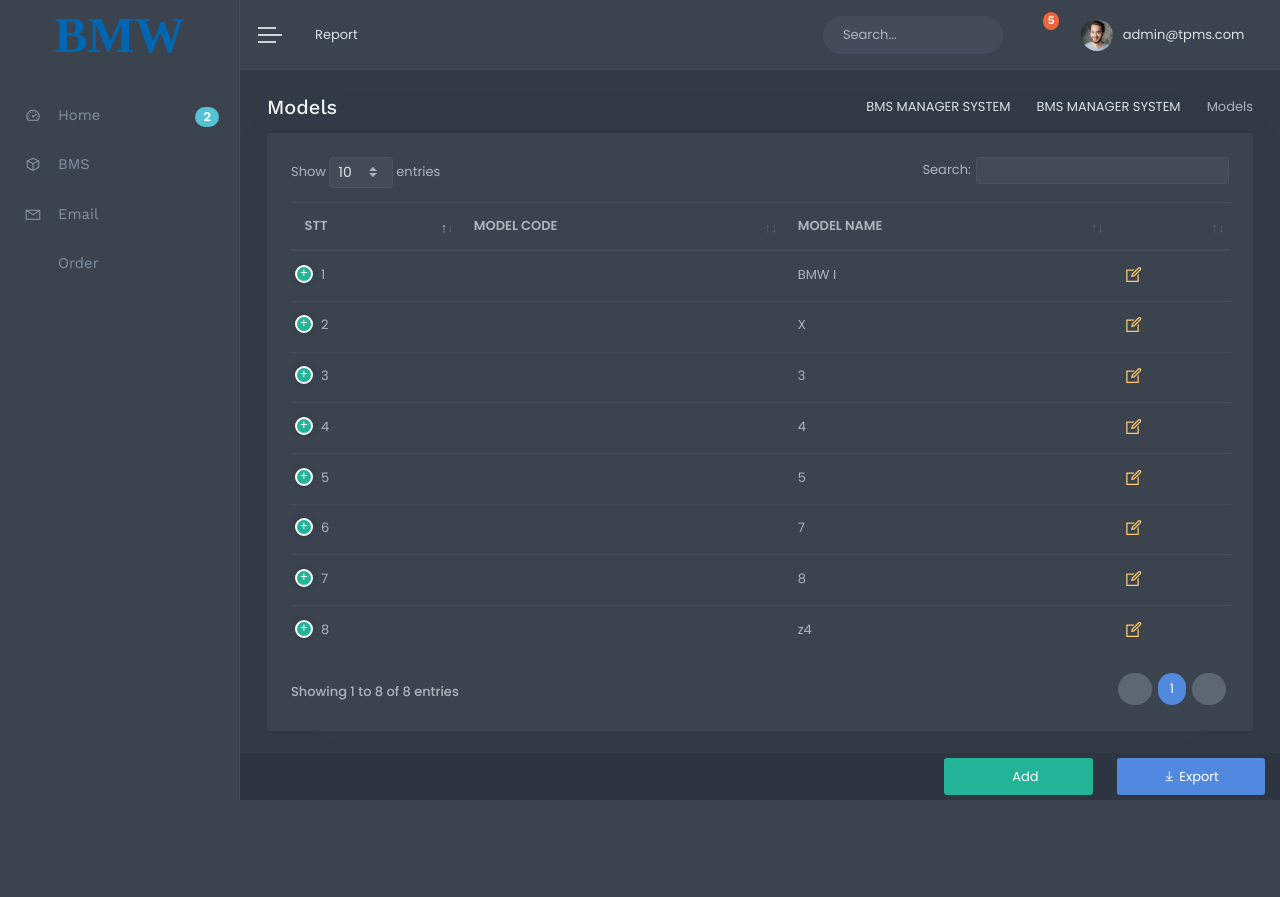
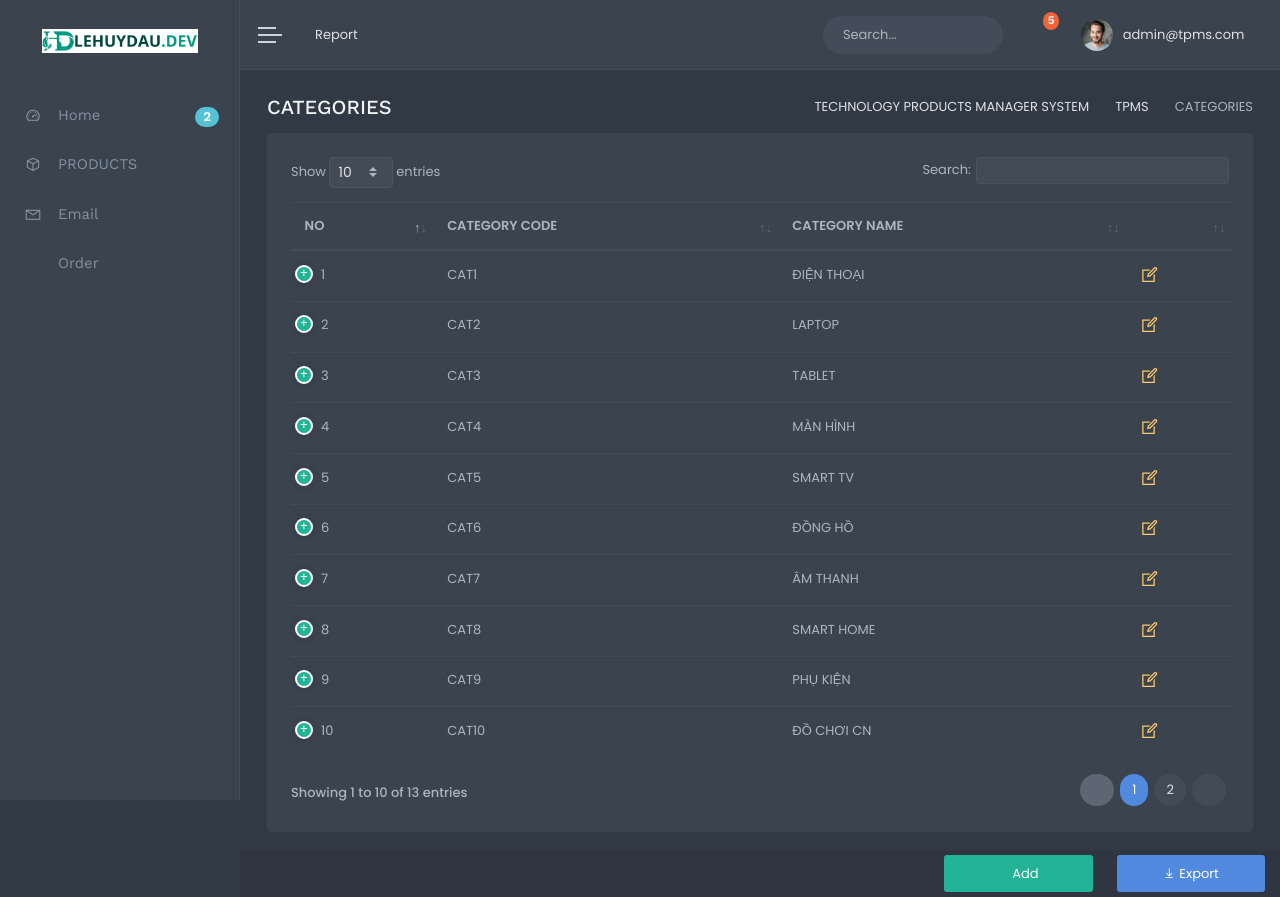
Before and after one commit to HuyDau/TPMS, a PHP site: page /admin/categories/categories.php in a window 1280 px wide. Before the commit the page ends 800 px from the top, so only its background shows below. Run offline with PHP 8.4, Linux system fonts and the light colour scheme; a user stored in the database is signed in; data comes from the database, SQL or seed files in the repository; style sheets or scripts are compiled from the project's sources; some libraries are stand-ins or nearby versions; some web fonts are replaced.

Commit message:
20112023

```diff
--- a/admin/categories/categories.css
+++ b/admin/categories/categories.css
@@ -1,3 +1,6 @@
+.form-edit form .modal-dialog .modal-content .modal-header .close a {
+  color: #fff;
+}
 .form-edit form .modal-dialog .modal-content .modal-body .text-right .close-form a {
   color: #fff;
 }/*# sourceMappingURL=categories.css.map */
--- a/admin/categories/categories.js
+++ b/admin/categories/categories.js
@@ -1,4 +1,4 @@
-function close(){
+function closeEditCat(){
 
     location.href = "http://localhost/tpms/admin/categories/categories.php";
 }
--- a/admin/categories/categories.php
+++ b/admin/categories/categories.php
@@ -1,6 +1,6 @@
 <?php
 session_start();
-if (!isset($_SESSION['user_admin'])) {
+if (!isset($_SESSION['admin_user'])) {
     header("location: ../login.php");
 }
 
@@ -8,10 +8,10 @@ require_once("../../config/config.php");
 
 if (isset($_POST['sbm']) && !empty($_POST['search'])) {
     $search = $_POST['search'];
-    $sqlModels = mysqli_query($conn, "SELECT * FROM category WHERE name_category LIKE '%$search%' ");
-    $totalModel = mysqli_num_rows($sqlModels);
+    $sqlCategory = mysqli_query($conn, "SELECT * FROM tbl_categories WHERE categoryName LIKE '%$search%' OR categoryCode LIKE'%$search%' ");
+    $totalCategory = mysqli_num_rows($sqlCategory);
 } else {
-    $sqlModels = mysqli_query($conn, "SELECT * FROM tbl_models");
+    $sqlCategory = mysqli_query($conn, "SELECT * FROM tbl_categories");
 }
 if (isset($_POST['all_prd'])) {
     unset($_POST['sbm']);
@@ -22,35 +22,34 @@ if (isset($_POST['add'])) {
     $code = $_POST['code'];
     $name = $_POST['name'];
 
-    $modelCode = mysqli_query($conn, "SELECT * FROM tbl_models WHERE Id = '$code' ");
-    $modelName = mysqli_query($conn, "SELECT * FROM tbl_models WHERE ModelName = '$name' ");
+    $categoryName = mysqli_query($conn, "SELECT * FROM tbl_categories WHERE categoryName = '$name' ");
 
-    if (mysqli_num_rows($modelCode) > 0 || mysqli_num_rows($modelName) > 0) {
-        echo "<script>window.alert('Model exists !');</script>";
+    if (mysqli_num_rows($categoryName) > 0) {
+        echo "<script>window.alert('Category exists !');</script>";
     } else {
-        $addModel = "INSERT INTO `tbl_models`(`Id`, `ModelCode`, `ModelName`) VALUES ('','$code','$name')";
+        $addCategory = "INSERT INTO `tbl_categories`(`Id`, `categoryCode`, `categoryName`) VALUES ('','$code','$name')";
 
-        $queryAddModel = mysqli_query($conn, $addModel);
-        if ($queryAddModel) {
-            echo "<script>window.alert('Successful!');window.location.href = 'models.php'</script>";
+        $queryAddCategory = mysqli_query($conn, $addCategory);
+        if ($queryAddCategory) {
+            echo "<script>window.alert('Successful!');window.location.href = 'categories.php'</script>";
         }
     }
 }
 
 if(isset($_GET['id'])){
 
-    $idModel = $_GET['id'];
+    $id = $_GET['id'];
 
-    $sqlEditModel = mysqli_query($conn, "SELECT * FROM tbl_models WHERE Id = $idModel");
-    $infoModel = mysqli_fetch_assoc($sqlEditModel);
+    $sqlEditCategory = mysqli_query($conn, "SELECT * FROM tbl_categories WHERE Id = $id");
+    $infoCategory = mysqli_fetch_assoc($sqlEditCategory);
 
     if (isset($_POST['edit'])) {
         $codeEdit = $_POST['codeEdit'];
         $nameEdit = $_POST['nameEdit'];
-        $edit = mysqli_query($conn, "UPDATE `tbl_models` SET `ModelCode`='$codeEdit',`ModelName`='$nameEdit' WHERE Id = $idModel");
+        $edit = mysqli_query($conn, "UPDATE `tbl_categories` SET `categoryCode`='$codeEdit',`categoryName`='$nameEdit' WHERE Id = $id");
 
         if($edit){
-            header("Location: models.php");
+            header("Location: categories.php");
         }
     }
 }
@@ -62,13 +61,13 @@ if(isset($_GET['id'])){
 
 <head>
     <meta charset="utf-8">
-    <title>BMS MANAGER SYSTEM - Models</title>
+    <title>TECHNOLOGY PRODUCTS MANAGER SYSTEM - Categories</title>
     <meta name="viewport" content="width=device-width, initial-scale=1.0">
     <meta content="A fully featured admin theme which can be used to build CRM, CMS, etc." name="description">
     <meta content="Coderthemes" name="author">
     <meta http-equiv="X-UA-Compatible" content="IE=edge">
     <!-- App favicon -->
-    <link rel="shortcut icon" href="..\assets\images\Logo.svg">
+    <link rel="shortcut icon" href="../../assets/images/logo/favicon.ico">
     <!-- third party css -->
     <link href="..\assets\libs\datatables\dataTables.bootstrap4.css" rel="stylesheet" type="text/css">
     <link href="..\assets\libs\datatables\responsive.bootstrap4.css" rel="stylesheet" type="text/css">
@@ -100,26 +99,26 @@ if(isset($_GET['id'])){
             <div class="modal-dialog">
                 <div class="modal-content">
                     <div class="modal-header">
-                        <h4 class="modal-title">Edit Model</h4>
-                        <button type="button" class="close" data-dismiss="modal" aria-hidden="true">×</button>
+                        <h4 class="modal-title">Edit Category</h4>
+                        <button type="button" class="close" data-dismiss="modal" aria-hidden="true" ><a href="categories.php">×</a></button>
                     </div>
                     <div class="modal-body p-3">
                         <div>
                             <div class="form-group">
-                                <label class="control-label">Model Code: </label>
-                                <input class="form-control form-white" placeholder="Enter Model Code ..." type="text" name="codeEdit" value="<?php if (isset($infoModel['ModelCode'])) {
-                                                                                                                                            echo $infoModel['ModelCode'];
+                                <label class="control-label">Category Code: </label>
+                                <input class="form-control form-white" placeholder="Enter Category Code ..." type="text" name="codeEdit" value="<?php if (isset($infoCategory['categoryCode'])) {
+                                                                                                                                            echo $infoCategory['categoryCode'];
                                                                                                                                         } ?>">
                             </div>
                             <div class="form-group">
-                                <label class="control-label">Model Name: </label>
-                                <input class="form-control form-white" placeholder="Enter Model Name ..." type="text" name="nameEdit" value="<?php if (isset($infoModel['ModelName'])) {
-                                                                                                                                                echo $infoModel['ModelName'];
+                                <label class="control-label">Category Name: </label>
+                                <input class="form-control form-white" placeholder="Enter Category Name ..." type="text" name="nameEdit" value="<?php if (isset($infoCategory['categoryName'])) {
+                                                                                                                                                echo $infoCategory['categoryName'];
                                                                                                                                             } ?>">
                             </div>
                             <div class="text-right pt-2">
                                 <button name="edit" class="btn btn-primary ml-1">Save</button>
-                                <button class="btn btn-light close-form" onclick="close()"><a href="models.php">Close</a></button>
+                                <button class="btn btn-light close-form"><a href="categories.php">Close</a></button>
                             </div>
                         </div>
                     </div> <!-- end modal-body-->
@@ -296,13 +295,12 @@ if(isset($_GET['id'])){
             <div class="logo-box">
                 <a href="index.php" class="logo text-center">
                     <span class="logo-lg">
-                        <!-- <img src="..\assets\images\logo-2.png" alt="" height="24"> -->
-                        BMW
+                        <img src="..\assets\images\logo\avt.png" alt="" height="24">
                         <!-- <span class="logo-lg-text-light">BMS MANAGER SYSTEM</span> -->
                     </span>
                     <span class="logo-sm">
                         <!-- <span class="logo-sm-text-dark">X</span> -->
-                        <img src="..\assets\images\logo1.svg" alt="" height="28">
+                        <img src="..\assets\images\logo\favicon.png" alt="" height="28">
                     </span>
                 </a>
             </div>
@@ -369,12 +367,12 @@ if(isset($_GET['id'])){
                         <li>
                             <a href="javascript: void(0);">
                                 <i class="la la-cube"></i>
-                                <span> BMS </span>
+                                <span> PRODUCTS </span>
                                 <span class="menu-arrow"></span>
                             </a>
                             <ul class="nav-second-level" aria-expanded="false">
                                 <li>
-                                    <a href="models.php">Models</a>
+                                    <a href="models.php">CATEGORIES</a>
                                 </li>
                                 <li>
                                     <a href="../products/product.php">Products</a>
@@ -450,12 +448,12 @@ if(isset($_GET['id'])){
                             <div class="page-title-box">
                                 <div class="page-title-right">
                                     <ol class="breadcrumb m-0">
-                                        <li class="breadcrumb-item"><a href="javascript: void(0);">BMS MANAGER SYSTEM</a></li>
-                                        <li class="breadcrumb-item"><a href="javascript: void(0);">BMS MANAGER SYSTEM</a></li>
-                                        <li class="breadcrumb-item active">Models</li>
+                                        <li class="breadcrumb-item"><a href="javascript: void(0);">TECHNOLOGY PRODUCTS MANAGER SYSTEM</a></li>
+                                        <li class="breadcrumb-item"><a href="javascript: void(0);">TPMS</a></li>
+                                        <li class="breadcrumb-item active">CATEGORIES</li>
                                     </ol>
                                 </div>
-                                <h4 class="page-title">Models</h4>
+                                <h4 class="page-title">CATEGORIES</h4>
                             </div>
                         </div>
                     </div>
@@ -500,9 +498,9 @@ if(isset($_GET['id'])){
                                     <table id="basic-datatable" class="table dt-responsive nowrap">
                                         <thead>
                                             <tr>
-                                                <th>STT</th>
-                                                <th>Model Code</th>
-                                                <th>Model Name</th>
+                                                <th>NO</th>
+                                                <th>CATEGORY Code</th>
+                                                <th>CATEGORY Name</th>
                                                 <th></th>
                                                 <th></th>
                                             </tr>
@@ -511,21 +509,21 @@ if(isset($_GET['id'])){
                                         <tbody>
                                             <?php
                                             $i = 1;
-                                            while ($row = mysqli_fetch_assoc($sqlModels)) {
+                                            while ($row = mysqli_fetch_assoc($sqlCategory)) {
                                             ?>
                                                 <tr>
                                                     <td>
                                                         <?= $i++ ?>
                                                     </td>
                                                     <td>
-                                                        <?= $row['ModelCode'] ?>
+                                                        <?= $row['categoryCode'] ?>
                                                     </td>
                                                     <td>
-                                                        <?= $row['ModelName'] ?>
+                                                        <?= $row['categoryName'] ?>
                                                     </td>
 
-                                                    <td><a href="models.php?id=<?php echo $row['Id']; ?>" name="edit" class="edit"><i class="icon-edit la la-edit"></i></a></td>
-                                                    <td><a onclick="return Del1('<?php echo $row['ModelName']; ?>')" class="delete" href="delete_model.php?id=<?php echo $row['Id']; ?>"><i class="icon-delete la la-trash-o"></i></a></td>
+                                                    <td><a href="categories.php?id=<?php echo $row['Id']; ?>" name="edit" class="edit"><i class="icon-edit la la-edit"></i></a></td>
+                                                    <td><a onclick="return Del1('<?php echo $row['categoryName']; ?>')" class="delete" href="delete_model.php?id=<?php echo $row['Id']; ?>"><i class="icon-delete la la-trash-o"></i></a></td>
                                                 </tr>
                                             <?php
                                             }
@@ -609,10 +607,10 @@ if(isset($_GET['id'])){
         if(isset($_GET['id'])){
             echo '<script> document.getElementById("form-edit").classList.add("show")</script>';
 
-            $idModel = $_GET['id'];
+            $id = $_GET['id'];
 
-            $sqlEditModel = mysqli_query($conn, "SELECT * FROM tbl_models WHERE Id = $idModel");
-            $infoModel = mysqli_fetch_assoc($sqlEditModel);
+            $sqlEditCategory = mysqli_query($conn, "SELECT * FROM tbl_categories WHERE Id = $id");
+            $infoCategory = mysqli_fetch_assoc($sqlEditCategory);
         }
     ?>
     <script src="categories.js"></script>
--- a/admin/categories/categories.scss
+++ b/admin/categories/categories.scss
@@ -2,12 +2,13 @@
     form{
         .modal-dialog{
             .modal-content{
+                .modal-header{
+                    .close{a{color: #fff;}}
+                }
                 .modal-body{
                     .text-right{
                         .close-form{
-                            a{
-                                color: #fff;
-                            }
+                            a{color: #fff;}
                         }
                     }
                 }
--- a/admin/login.php
+++ b/admin/login.php
@@ -32,7 +32,7 @@
                 $_SESSION['admin_name'] = $data['fullname'];
                 $_SESSION['admin_phone'] = $data['sdt'];
             }
-            echo "<script>window.alert('System login successful !');window.location = 'index.php'</script>";
+            echo "<script>window.location = 'categories/categories.php'</script>";
         }
     }
 
```
Also changed, not shown: data/tpms.sql (+26 -21 lines), admin/assets/images/fav-icon.png (deleted), admin/assets/images/favicon.ico (deleted), admin/assets/images/logo-2.png (deleted), admin/assets/images/logo/favicon.png (added), admin/assets/images/logo/logo1.png (added), assets/images/logo/1.png (added), assets/images/logo/2.png (added), 2 other files.
